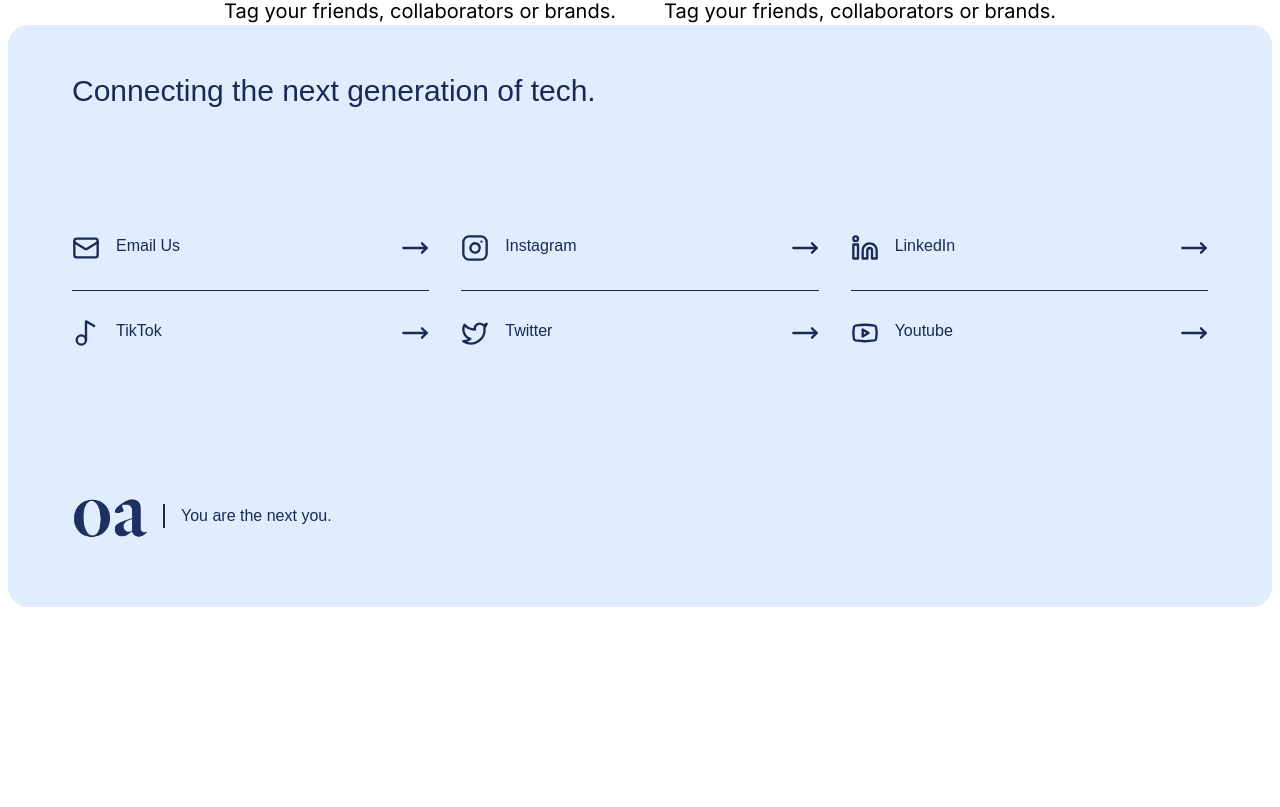
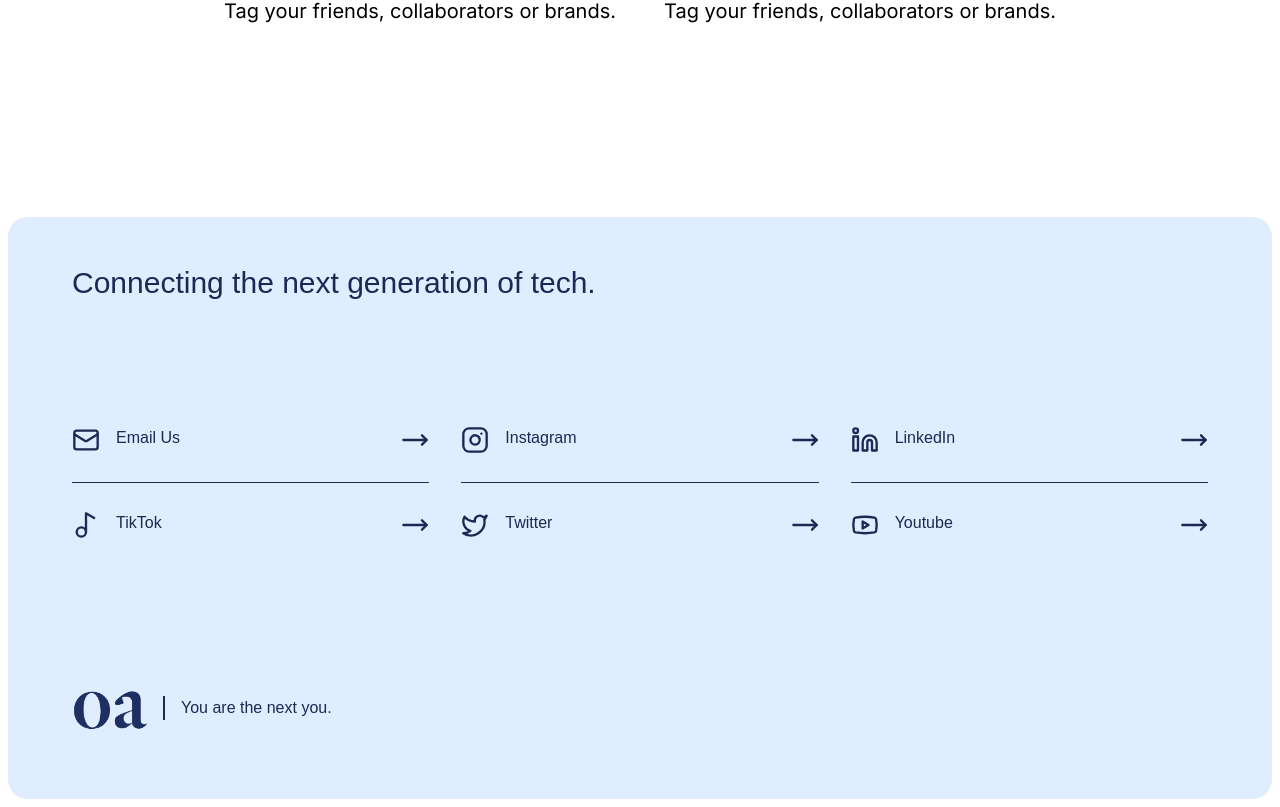
Before and after one commit to dajawhite/Of-Age, a Next.js app in the folder of-age-app/: page / in a window 1280 px wide. Shown: the part 7446-8253 px from the top of the page. Before the commit the page ends 8061 px from the top, so only its background shows below. Built offline with nearby package versions, Linux system fonts and the light colour scheme.

Commit message:
adjust footer top margin

```diff
--- a/of-age-app/app/(root)/page.tsx
+++ b/of-age-app/app/(root)/page.tsx
@@ -185,7 +185,8 @@ export default function Home() {
 
       </section>
 
-      <Footer></Footer>
+      <div className="mt-32 lg:mt-48"> <Footer></Footer> </div>
+
 
     </main>
   )
```
